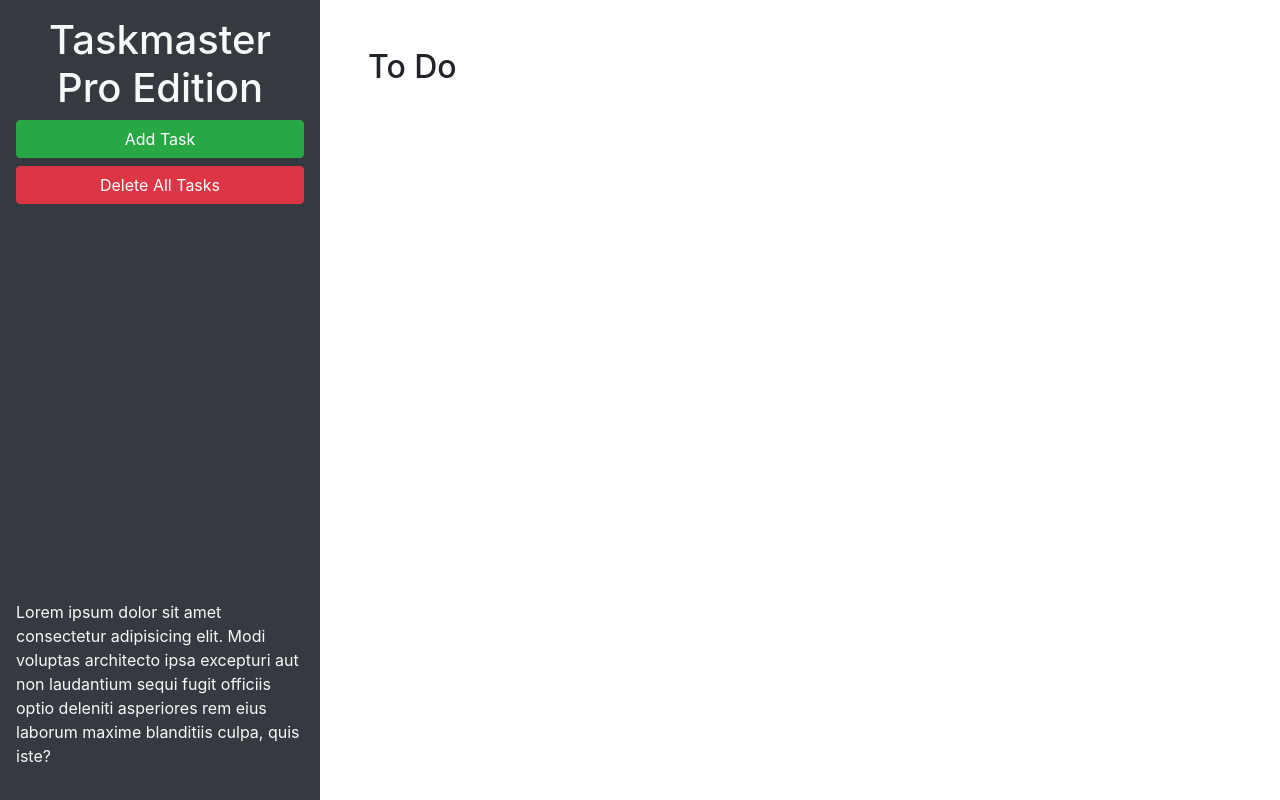
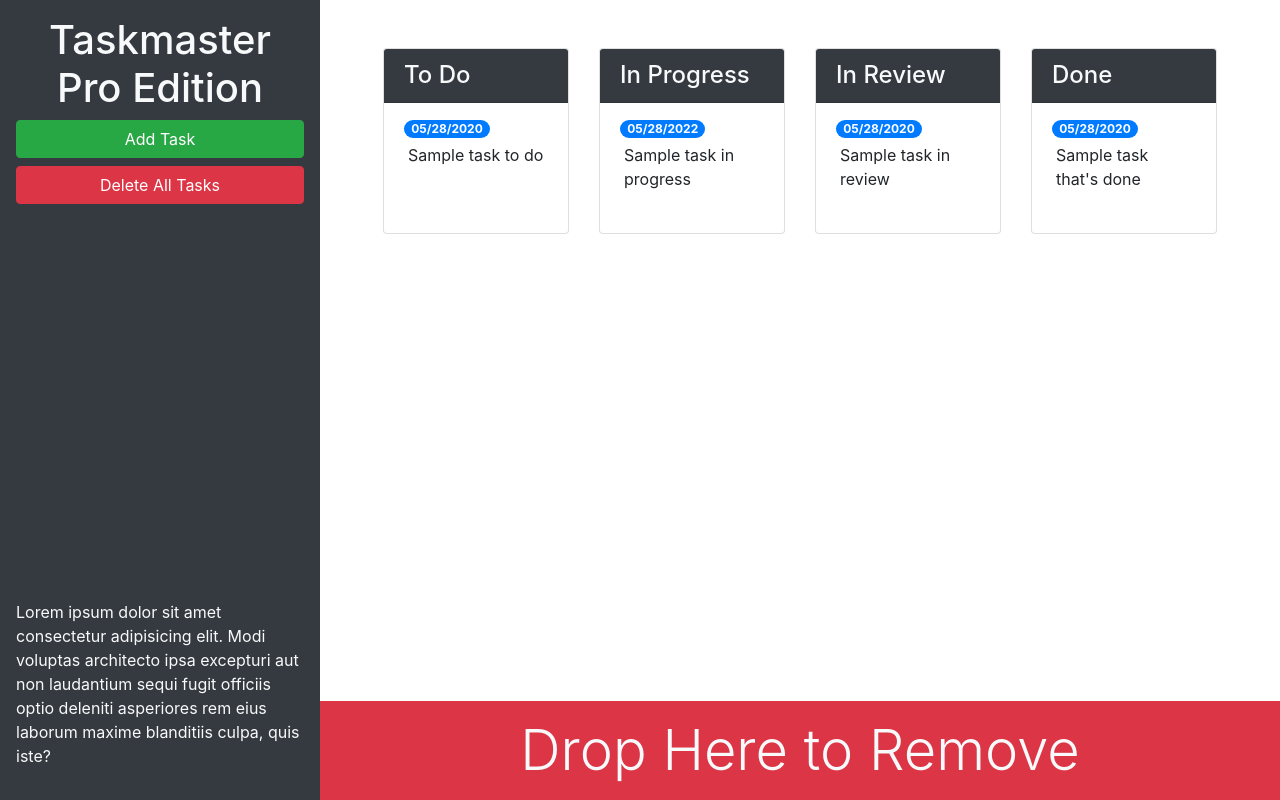
Before and after one commit to mitchmneide/taskmaster-pro, a plain HTML site: page index.html in a window 1280 px wide. Drawn offline with nearby package versions, Linux system fonts and the light colour scheme.

Commit message:
bootstrap

```diff
--- a/index.html
+++ b/index.html
@@ -13,23 +13,89 @@
 <body>
 
   <div class="row min-vh-100 no-gutters">
-    <header class="col-12 col-lg-3 bg-dark text-light d-flex flex-column p-4 p-lg-3">
+    <header class="col-12 col-lg-3 bg-dark text-light sticky-top d-flex flex-column p-4 p-lg-3">
       <h1 class="text-center">Taskmaster Pro Edition</h1>
       <button id="create-task" class="btn btn-block btn-success" data-toggle="modal" data-target="#task-form-modal">Add
         Task</button>
       <button id="remove-tasks" class="btn btn-block btn-danger">Delete All Tasks</button>
-      <p class="mt-auto">Lorem ipsum dolor sit amet consectetur adipisicing elit. Modi voluptas architecto ipsa
+      <p class="mt-auto d-none d-lg-block">Lorem ipsum dolor sit amet consectetur adipisicing elit. Modi voluptas architecto ipsa
         excepturi aut non
         laudantium sequi fugit officiis optio deleniti asperiores rem eius laborum maxime blanditiis culpa, quis iste?
       </p>
     </header>
-    <main class="col-12 col-lg-9">
-      <div class="m-5">
-        <h2>To Do</h2>
-        <ul id="list-toDo" class="list-group"> </ul>
+    <main class="col-12 col-lg-9 d-flex flex-column">
+      <div class="m-5 row justify-content-around">
+        <div class ="col-12 col-md-6 col-xl-3 mb-3">
+          <div class="card">
+        <h4 class="card-header bg-dark text-light">
+          To Do
+        </h4>
+        <ul id="list-toDo" class="list-group list-group-flush">
+          <li class="list-group-item">
+            <span class="badge badge-primary badge-pill">05/28/2020</span>
+            <p class="m-1">
+          Sample task to do
+            </p>
+          </li>
+        </ul>
+        </div>
+      </div>
+
+      <!-- todo end -->
+      <!-- in progresss start -->
+      <div class="col-12 col-md-6 col-xl-3 mb-3">
+        <div class="card">
+        <h4 class="card-header text-light bg-dark">
+           In Progress
+
+        </h4>
+        <ul id ="list-inProgress" class="list-group list-group-flush">
+          <li class="list-group-item">
+            <span class="badge badge-primary badge-pill">05/28/2022</span>
+            <p class = "m-1">Sample task in progress</p>
+          </li>
+        </ul>
+      </div>
+      </div>
+      <!-- in progress end -->
+      <!-- in review start -->
+      <div class="col-12 col-md-6 col-xl-3 mb-3">
+        <div class="card">
+        <h4 class="card-header text-light bg-dark">
+          In Review
+        </h4>
+        <ul id="list-inReview" class="list-group list-group-flush">
+          <li class="list-group-item">
+            <span class="badge badge-primary badge-pill">05/28/2020</span>
+            <p class="m-1">Sample task in review</p>
+          </li>
+        </ul>
+      </div>
+      </div>
+      <!-- in review end -->
+      <!-- done start -->
+      <div class="col-12 col-md-6 col-xl-3 mb-3">
+        <div class="card">
+        <h4 class="card-header bg-dark text-light">
+          Done
+        </h4>
+        <ul id="list-done" class="list-group list-group-flush">
+          <li class="list-group-item">
+            <span class="badge badge-primary badge-pill">05/28/2020</span>
+            <p class="m-1">Sample task that's done</p>
+          </li>
+        </ul>
+      </div>
+      </div>
+      <!-- done end -->
+      </div>
+      <div id="trash" class="mt-auto">
+        <div class="w-100 bg-danger p-3 text-center text-light display-4">
+          Drop Here to Remove
+        </div>
       </div>
     </main>
-  </div>
+
 
   <!-- Modal -->
   <div class="modal fade" id="task-form-modal" tabindex="-1" role="dialog" aria-labelledby="task-form-modal"
@@ -46,11 +112,11 @@
           <form>
             <div class="form-group">
               <label for="modalTaskDescription">Task description</label>
-              <textarea id="modalTaskDescription" rows="3"></textarea>
+              <textarea id="modalTaskDescription" rows="3" class="form-control"></textarea>
             </div>
             <div class="form-group">
               <label for="modalDueDate">Due date</label>
-              <input type="text" id="modalDueDate" placeholder="mm/dd/yyyy" autocomplete="off" />
+              <input type="text" class="form-control" id="modalDueDate" placeholder="mm/dd/yyyy" autocomplete="off" />
             </div>
           </form>
         </div>
```
